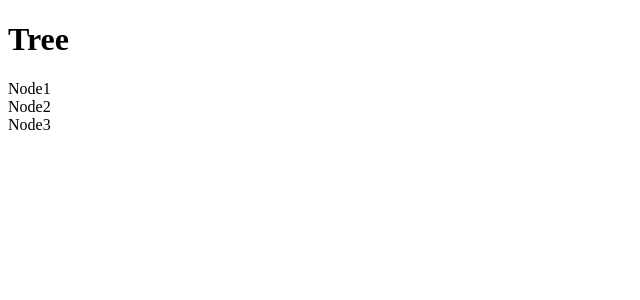
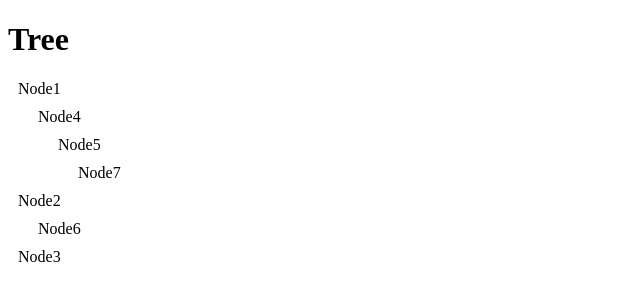
Before and after one commit to danilafrolov/react-element-tree, a React (Create React App) app: page / in a window 1280 px wide. Shown: the top 300 px of the page, without its empty margins (0-640 px from the left). Built offline with nearby package versions, Linux system fonts and the light colour scheme.

Commit message:
Implemented nested tree structure. Extracted data source into a separate file. Added style file.

```diff
--- /dev/null
+++ b/src/App.js
@@ -0,0 +1,14 @@
+import React from "react";
+import Tree from "./components/Tree.js";
+import { data } from "./data/data.js";
+
+class App extends React.Component {
+  render() {
+    return (
+      <div className="App">
+        <Tree nodes={data} title="Tree"></Tree>
+      </div>
+    );
+  }
+}
+export default App;
--- a/src/components/Tree.js
+++ b/src/components/Tree.js
@@ -2,41 +2,23 @@ import React from "react";
 import TreeNode from "./TreeNode";
 
 class Tree extends React.Component {
-  constructor(props) {
-    super(props);
-    this.state = { title: "Tree" };
-  }
   render() {
-    const nodes = this.getNodes();
+    const nodes = this.props.nodes;
     return (
       <div>
-        <h1>{this.state.title}</h1>
+        <h1>{this.props.title}</h1>
         <div>
           {nodes.map((node) => (
-            <TreeNode name={node.name}></TreeNode>
+            <TreeNode
+              key={node.id}
+              name={node.name}
+              children={node.children}
+            ></TreeNode>
           ))}
         </div>
       </div>
     );
   }
-
-  getNodes() {
-    const nodes = [
-      {
-        id: 1,
-        name: "Node1",
-      },
-      {
-        id: 2,
-        name: "Node2",
-      },
-      {
-        id: 3,
-        name: "Node3",
-      },
-    ];
-    return nodes;
-  }
 }
 
 export default Tree;
--- a/src/components/TreeNode.js
+++ b/src/components/TreeNode.js
@@ -1,11 +1,30 @@
 import React from "react";
+import "../styles/Style.css";
 
 class TreeNode extends React.Component {
   constructor(props) {
     super(props);
   }
   render() {
-    return <div>{this.props.name}</div>;
+    const children = this.props.children;
+    if (children) {
+      return (
+        <div className="Tree-node">
+          <div>{this.props.name}</div>
+          <div className="Tree-node-child">
+            {children.map((node) => (
+              <TreeNode
+                key={node.id}
+                name={node.name}
+                children={node.children}
+              ></TreeNode>
+            ))}
+          </div>
+        </div>
+      );
+    } else {
+      return <div className="Tree-node">{this.props.name}</div>;
+    }
   }
 }
 
--- /dev/null
+++ b/src/data/data.js
@@ -0,0 +1,38 @@
+export const data = [
+  {
+    id: 1,
+    name: "Node1",
+    children: [
+      {
+        id: 4,
+        name: "Node4",
+        children: [
+          {
+            id: 5,
+            name: "Node5",
+            children: [
+              {
+                id: 7,
+                name: "Node7",
+              },
+            ],
+          },
+        ],
+      },
+    ],
+  },
+  {
+    id: 2,
+    name: "Node2",
+    children: [
+      {
+        id: 6,
+        name: "Node6",
+      },
+    ],
+  },
+  {
+    id: 3,
+    name: "Node3",
+  },
+];
--- a/src/index.js
+++ b/src/index.js
@@ -1,10 +1,10 @@
 import React from "react";
 import ReactDOM from "react-dom";
-import Tree from "./components/Tree";
+import App from "./App.js";
 
 ReactDOM.render(
   <React.StrictMode>
-    <Tree />
+    <App />
   </React.StrictMode>,
   document.getElementById("root")
 );
--- /dev/null
+++ b/src/styles/Style.css
@@ -0,0 +1,7 @@
+.Tree-node {
+  margin: 10px;
+}
+
+.Tree-node-child {
+  margin-left: 10px;
+}
```
